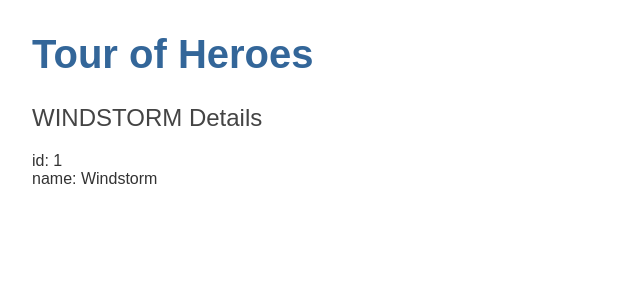
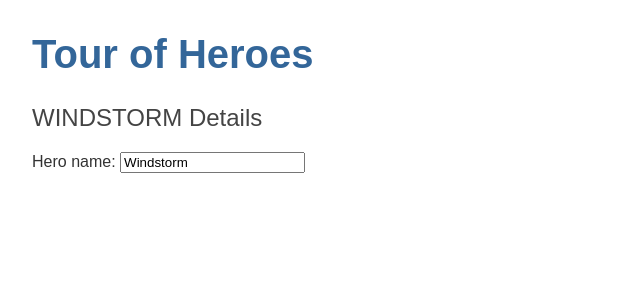
Before and after one commit to ruxiiiiii/angular-tour-of-heroes, an Angular app: page / in a window 1280 px wide. Shown: the top 300 px of the page, without its empty margins (0-640 px from the left). Built offline with nearby package versions, Linux system fonts and the light colour scheme.

Commit message:
implemented two-way data binding for hero name

```diff
--- a/src/app/heroes/heroes.component.html
+++ b/src/app/heroes/heroes.component.html
@@ -7,5 +7,11 @@
  Angular ships with several built-in pipes and you can create your own. -->
 
 <h2>{{ hero.name | uppercase }} Details</h2>
-<div><span>id: </span>{{ hero.id }}</div>
-<div><span>name: </span>{{ hero.name }}</div>
+<div>
+  <label for="name">Hero name: </label>
+
+  <!-- [(ngModel)] is Angular's two-way data binding syntax.
+ to make data flow from the component class
+ out to the screen and from the screen back to the class-->
+  <input id="name" [(ngModel)]="hero.name" placeholder="name" />
+</div>
```
Also changed, not shown: src/app/app.module.ts (+5 -10 lines).
